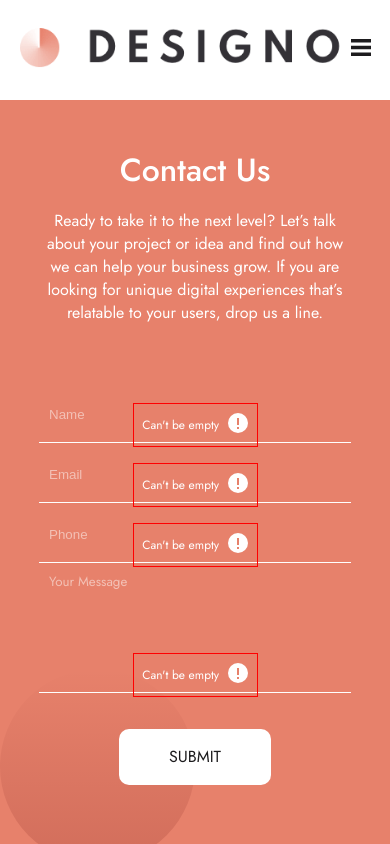
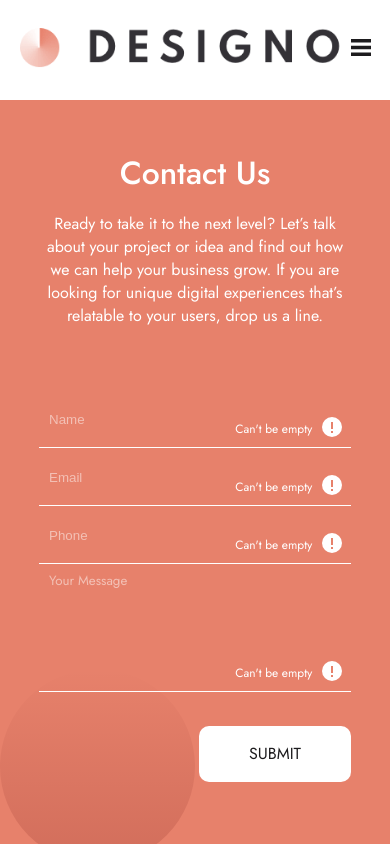
Before and after one commit to SJellen/designo, a Next.js app: page /contact in a window 390 px wide. Shown: the top 844 px of the page. Built offline with nearby package versions, Linux system fonts and the light colour scheme.

Commit message:
mq error message spacing

```diff
--- a/styles/Contact/Hero.module.scss
+++ b/styles/Contact/Hero.module.scss
@@ -60,7 +60,6 @@
     .error {
         font-size: .75rem;
         margin-top: -2.5rem;
-        border: 1px solid red;
         display: flex;
         flex-direction: row;
         align-items: center;
@@ -91,7 +90,6 @@
     .textareaError {
         font-size: .75rem;
         margin-top: -2.5rem;
-        border: 1px solid red;
         display: flex;
         flex-direction: row;
         align-items: center;
@@ -158,6 +156,6 @@
     }
     .form {
         width: 80%;
-        align-items: center;
+        // align-items: center;
     }
 }
```
